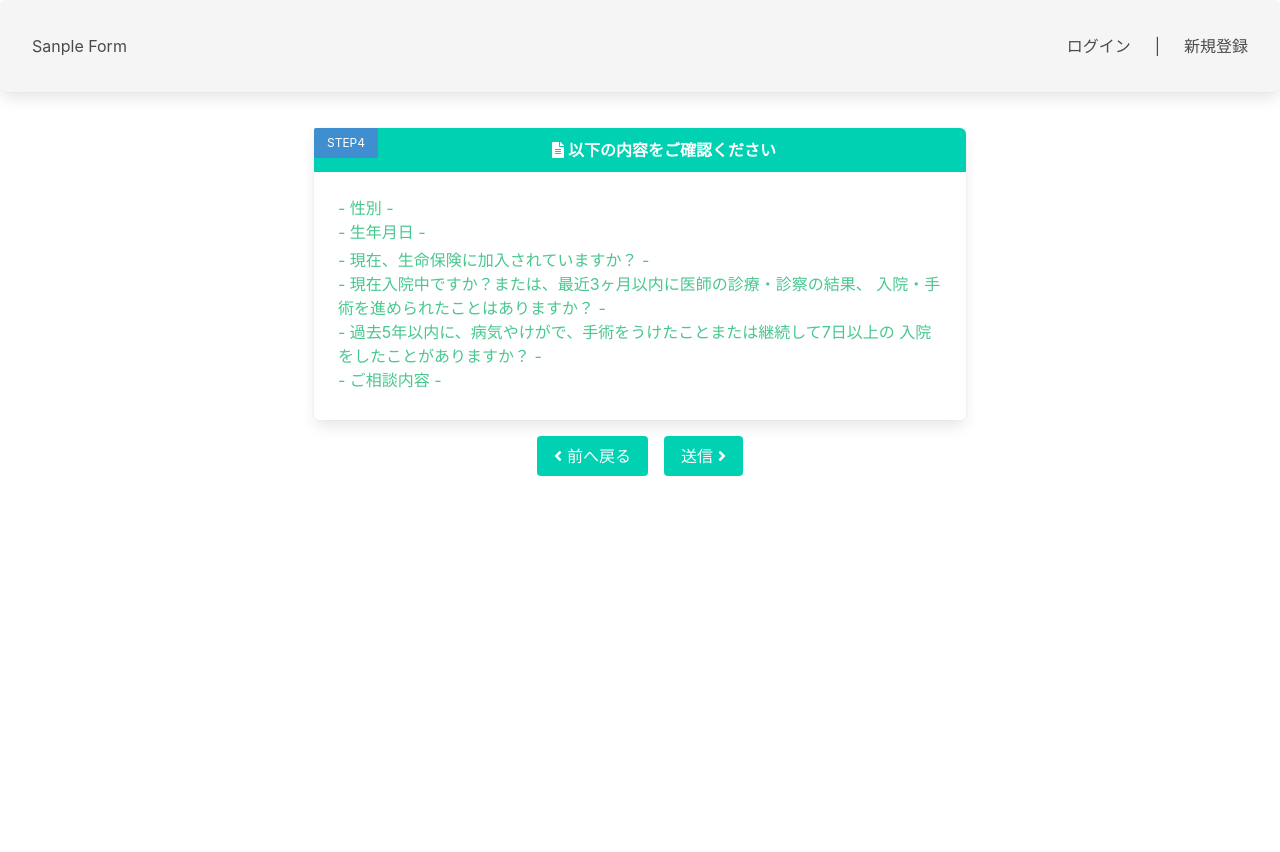
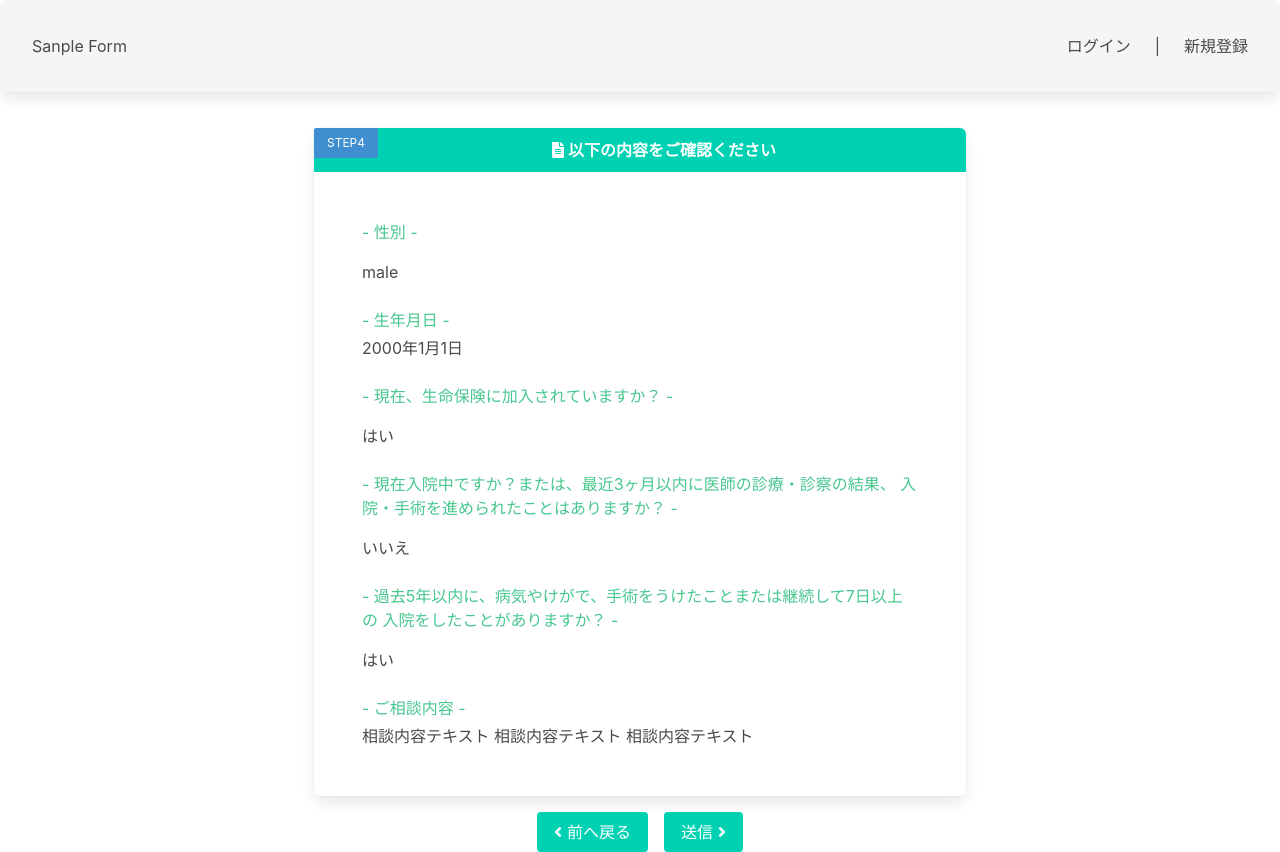
Before and after one commit to RyosukeSomeya/vue-js-spa-form, a Vue app: page /confirm in a window 1280 px wide. Before the commit the page ends 800 px from the top, so only its background shows below. Built offline with nearby package versions, Linux system fonts and the light colour scheme.

Commit message:
Vuex導入、設定

```diff
--- a/src/components/Confirm.vue
+++ b/src/components/Confirm.vue
@@ -4,30 +4,37 @@
             <div class="column is-half is-offset-one-quarter panel is-primary p-0">
                 <p class="button is-small is-info is-pulled-left">STEP4</p>
                 <h2 class="title is-6 has-text-centered panel-heading mb-0"><i class="fas fa-file-alt"></i>  以下の内容をご確認ください</h2>
-                <div class="container p-5">
+                <div class="container p-6">
+                    <div class="content">
                         <p class="has-text-success">- 性別 -</p>
-                    <p></p>
-
+                        <p>{{ gender }}</p>
+                    </div>
+                    <div class="content">
                         <p class="has-text-success mb-1">- 生年月日 -</p>
-                    <p></p>
-
+                        <p>{{ birthDay }}</p>
+                    </div>
+                    <div class="content">
                         <p class="has-text-success">- 現在、生命保険に加入されていますか？ -</p>
-                    <p></p>
-
+                        <p>{{ answer1 }}</p>
+                    </div>
+                    <div class="content">
                         <p class="has-text-success">
                             - 現在入院中ですか？または、最近3ヶ月以内に医師の診療・診察の結果、
                             入院・手術を進められたことはありますか？ -
                         </p>
-                    <p></p>
-
+                        <p>{{ answer2 }}</p>
+                    </div>
+                    <div class="content">
                     <p class="has-text-success">
                         - 過去5年以内に、病気やけがで、手術をうけたことまたは継続して7日以上の
                         入院をしたことがありますか？ -
                     </p>
-                    <p></p>
-
+                    <p>{{ answer3 }}</p>
+                    </div>
+                    <div class="content">
                         <p class="has-text-success mb-1">- ご相談内容 -</p>
-                    <p></p>
+                        <p>{{ consultationContent }}</p>
+                    </div>
                 </div>
             </div>
         </div>
@@ -44,11 +51,12 @@
 export default {
     data() {
         return {
-            // gender: 'male',
-            // baseYear: 1979,
-            // birthYear: 2000,
-            // birthMonth: 1,
-            // birthDate: 1,
+            gender: this.$store.state.gender,
+            birthDay: '2000年1月1日',
+            answer1: 'はい',
+            answer2: 'いいえ',
+            answer3: 'はい',
+            consultationContent: '相談内容テキスト 相談内容テキスト 相談内容テキスト',
         }
     },
 }
--- a/src/components/Consultation.vue
+++ b/src/components/Consultation.vue
@@ -4,8 +4,8 @@
             <div class="column is-half is-offset-one-quarter panel is-primary p-0">
                 <p class="button is-small is-info is-pulled-left">STEP3</p>
                 <h2 class="title is-6 has-text-centered panel-heading mb-0"><i class="fas fa-file-alt"></i> ご相談内容をご記入ください</h2>
-                <p class="has-text-success pt-5 px-5">- ご相談内容 -</p>
-                <div class="container p-5">
+                <p class="has-text-success pt-6 px-6">- ご相談内容 -</p>
+                <div class="container p-6">
                     <textarea class="textarea" cols="30" rows="10" v-model="consultationContent"></textarea>
                 </div>
             </div>
--- a/src/components/Questionnaire.vue
+++ b/src/components/Questionnaire.vue
@@ -4,10 +4,10 @@
             <div class="column is-half is-offset-one-quarter panel is-primary p-0">
                 <p class="button is-small is-info is-pulled-left">STEP2</p>
                 <h2 class="title is-6 has-text-centered panel-heading mb-0"><i class="fas fa-chalkboard-teacher"></i> 以下にお答えください</h2>
-                <div class="container p-5">
-                    <div class="question1 field">
+                <div class="container p-6">
+                    <div class="question1 field pb-5">
                         <div class="control">
-                            <p class="has-text-info-dark pb-5">現在、生命保険に加入されていますか？</p>
+                            <p class="has-text-info-dark pb-4">現在、生命保険に加入されていますか？</p>
                             <label class="radio" for="q1-yes">
                                 <input type="radio" id="q1-yes" v-model="question1" value="はい">
                                 はい
@@ -19,9 +19,9 @@
                         </div>
                     </div>
                     <transition name="fade" mode="out-in">
-                    <div class="question2 field" v-if="question1">
+                    <div class="question2 field pb-5" v-if="question1">
                         <div class="control">
-                            <p class="has-text-info-dark pb-5">
+                            <p class="has-text-info-dark pb-4">
                                 現在入院中ですか？または、最近3ヶ月以内に医師の診療・診察の結果、
                                 入院・手術を進められたことはありますか？
                             </p>
@@ -35,8 +35,8 @@
                     </div>
                     </transition>
                     <transition name="fade" mode="out-in">
-                    <div class="field question3" v-if="question2">
-                        <p class="has-text-info-dark pb-5">
+                    <div class="field question3 pb-5" v-if="question2">
+                        <p class="has-text-info-dark pb-4">
                             過去5年以内に、病気やけがで、手術をうけたことまたは継続して7日以上の
                             入院をしたことがありますか？
                         </p>
--- a/src/main.js
+++ b/src/main.js
@@ -1,13 +1,17 @@
 import Vue from 'vue'
+import Vuex from 'vuex'
 import App from './App.vue'
 import router from './router' //追加
+import store from './store'
 
 Vue.config.productionTip = false
+Vue.use(Vuex);
 
 import '@fortawesome/fontawesome-free/css/all.css'
 import '@fortawesome/fontawesome-free/js/all.js'
 
 new Vue({
   router,
+  store,
   render: h => h(App),
 }).$mount('#app')
--- /dev/null
+++ b/src/store/index.js
@@ -0,0 +1,10 @@
+import Vue from 'vue';
+import Vuex from 'vuex';
+
+Vue.use(Vuex);
+
+export default new Vuex.Store({
+    state: {
+        gender: 'male'
+    },
+})
```
Also changed, not shown: package.json (+4 -3 lines), 1 other file (tests, documents, lock files or other folders). Lines whose indentation alone changed are shown as unchanged.
